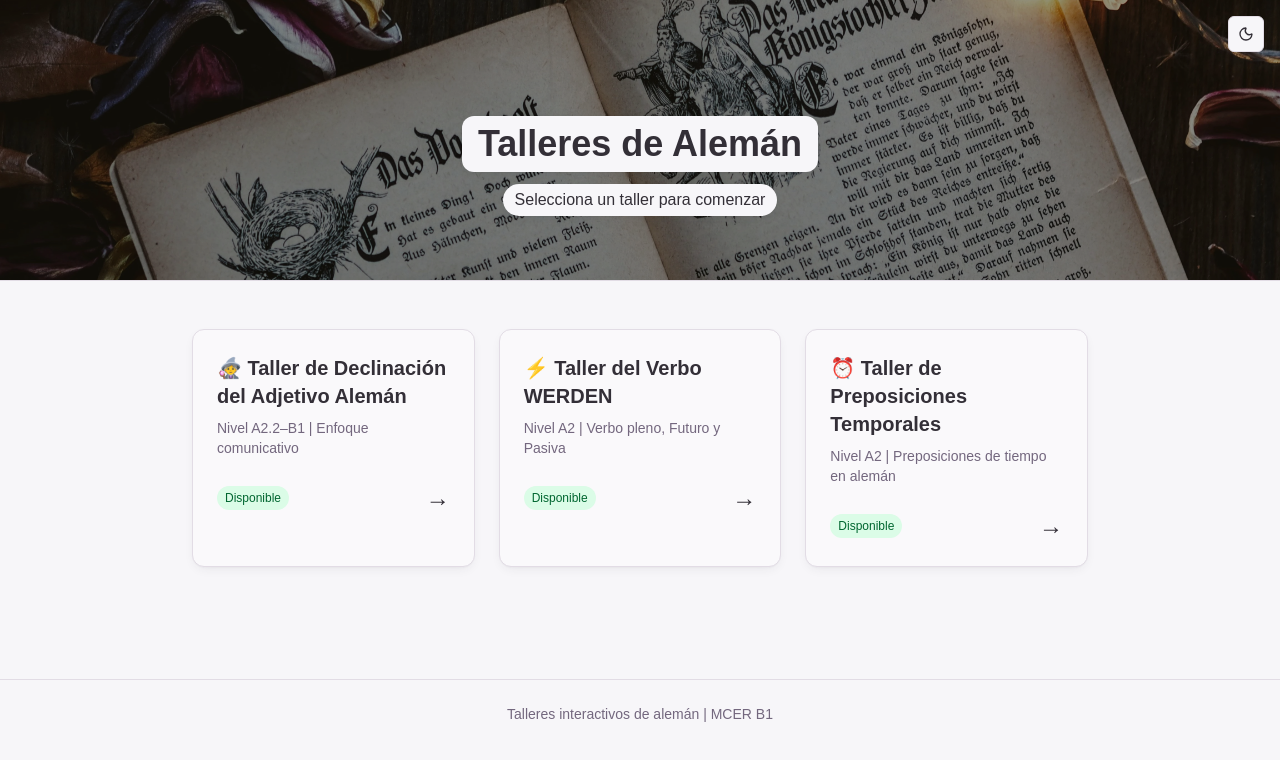
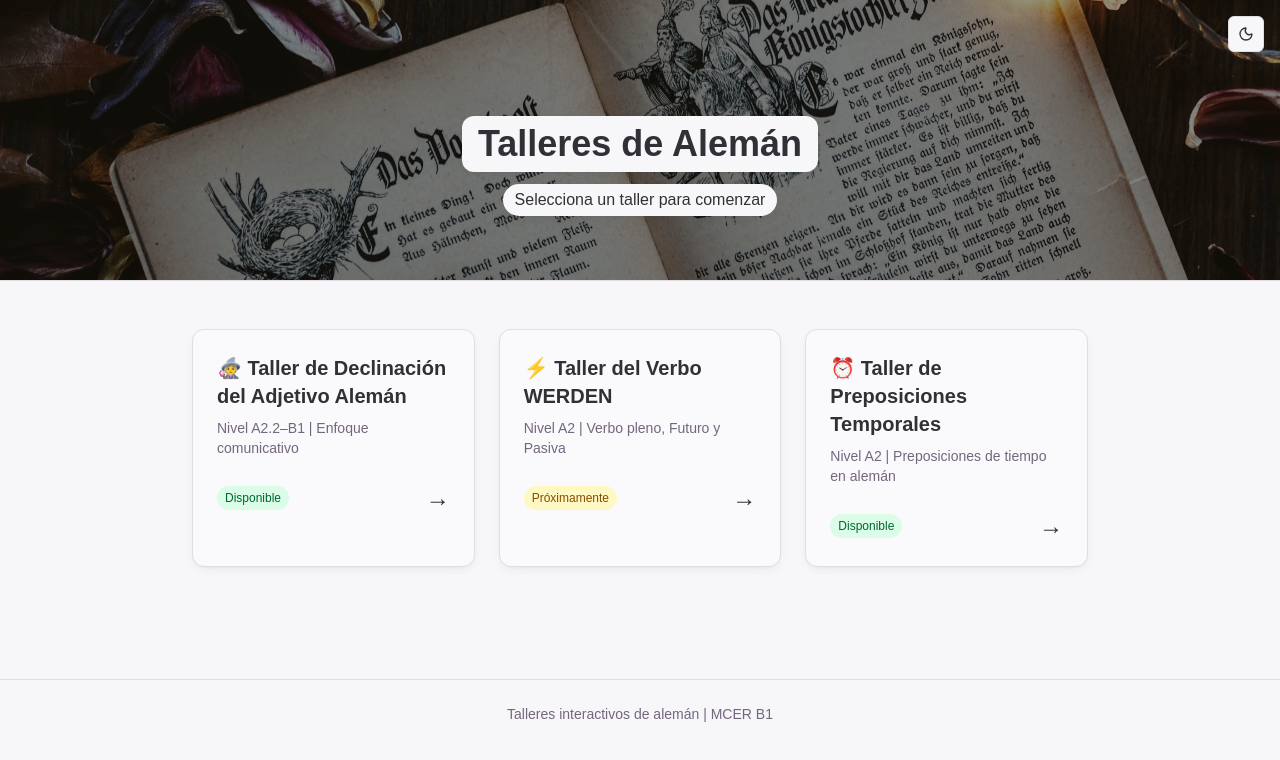
Before and after one commit to andrescasa-dev/german-LM, a Next.js app: page / in a window 1280 px wide. Shown: the top 760 px of the page. Built offline with nearby package versions, Linux system fonts and the light colour scheme.

Commit message:
update: paradigma and non-availlabel workshop

```diff
--- a/src/app/page.tsx
+++ b/src/app/page.tsx
@@ -22,7 +22,7 @@ export default function Home() {
       title: "⚡ Taller del Verbo WERDEN",
       description: "Nivel A2 | Verbo pleno, Futuro y Pasiva",
       href: "/workshops/werden",
-      status: "available",
+      status: "not-available",
     },
     {
       id: "preposiciones-temporales",
```
Also changed, not shown: 1 other file (tests, documents, lock files or other folders).
